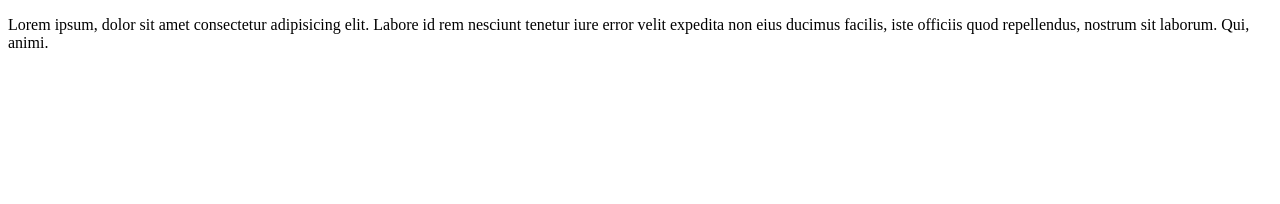
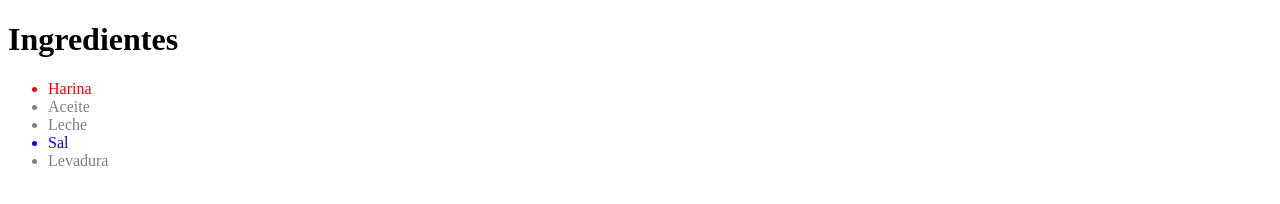
Before and after one commit to ramosregaladodavid/Taller_Prog_Web_Sem01, a plain HTML site: page index.html in a window 1280 px wide. Drawn offline with Linux system fonts and the light colour scheme.

Commit message:
Add files via upload

```diff
--- a/index.html
+++ b/index.html
@@ -3,11 +3,17 @@
 <head>
     <meta charset="UTF-8">
     <meta name="viewport" content="width=device-width, initial-scale=1.0">
-    <title>Segunda Pagina Web</title>
+    <title>Receta</title>
+    <link rel="stylesheet" href="styles.css">
 </head>
 <body>
-    <p>
-        Lorem ipsum, dolor sit amet consectetur adipisicing elit. Labore id rem nesciunt tenetur iure error velit expedita non eius ducimus facilis, iste officiis quod repellendus, nostrum sit laborum. Qui, animi.
-    </p>
+    <h1>Ingredientes</h1>
+    <ul>
+        <li class="Ingrediente-faltante">Harina</li>
+        <li>Aceite</li>
+        <li>Leche</li>
+        <li class="Ingrediente-secreto">Sal</li>
+        <li>Levadura</li>
+    </ul>
 </body>
 </html>
--- /dev/null
+++ b/styles.css
@@ -0,0 +1,9 @@
+.Ingrediente-faltante{
+    color: red;
+}
+.Ingrediente-secreto{
+    color: blue;
+}
+li{
+    color: gray;
+}
```
